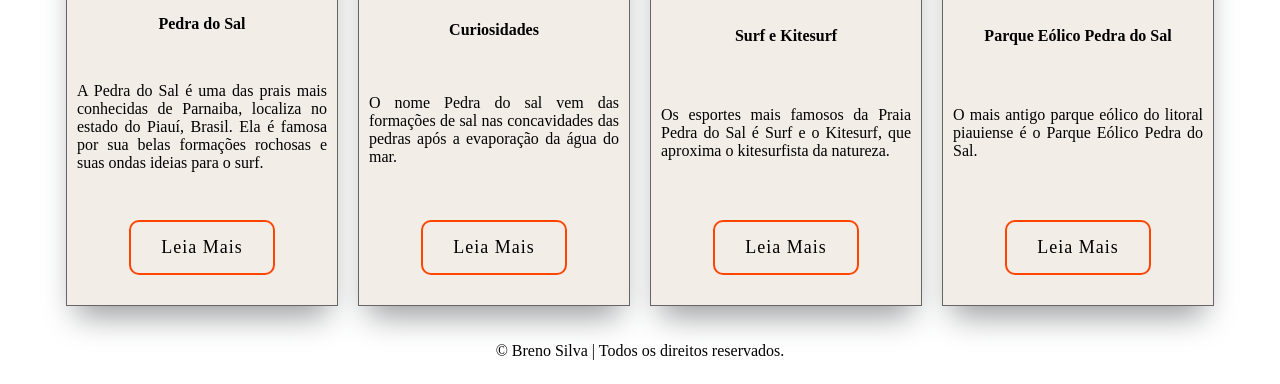
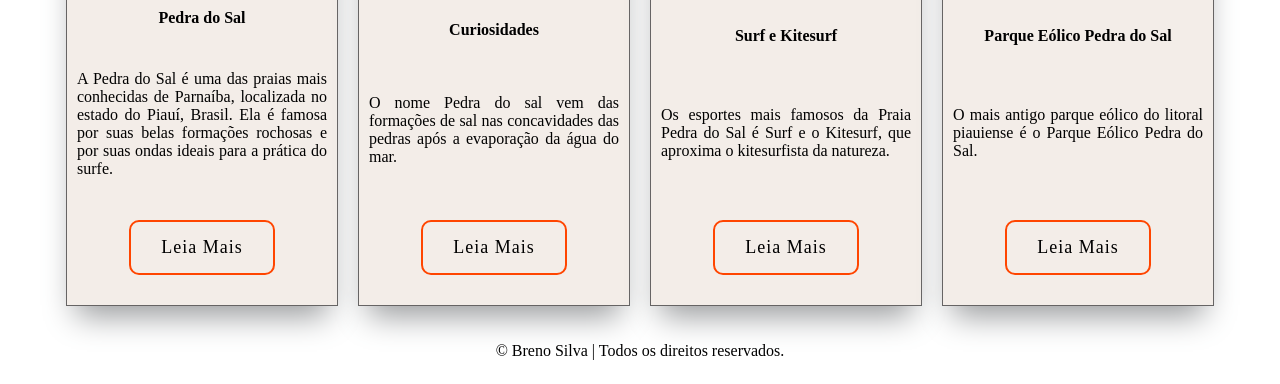
Before and after one commit to BrenoSilva-alt/Meu-blog-Encantos-do-mar, a plain HTML site: page index.html in a window 1280 px wide. Shown: the part 424-808 px from the top of the page. Drawn offline with Linux system fonts and the light colour scheme.

Commit message:
atualização 03

```diff
--- a/index.html
+++ b/index.html
@@ -20,9 +20,9 @@
         />
         <h4>Pedra do Sal</h4>
         <p>
-          A Pedra do Sal é uma das prais mais conhecidas de Parnaiba, localiza
-          no estado do Piauí, Brasil. Ela é famosa por sua belas formações
-          rochosas e suas ondas ideias para o surf.
+          A Pedra do Sal é uma das praias mais conhecidas de Parnaíba,
+          localizada no estado do Piauí, Brasil. Ela é famosa por suas belas
+          formações rochosas e por suas ondas ideais para a prática do surfe.
         </p>
         <a href="./pedraDoSal/pedraDoSal.html">Leia Mais</a>
       </article>
```
